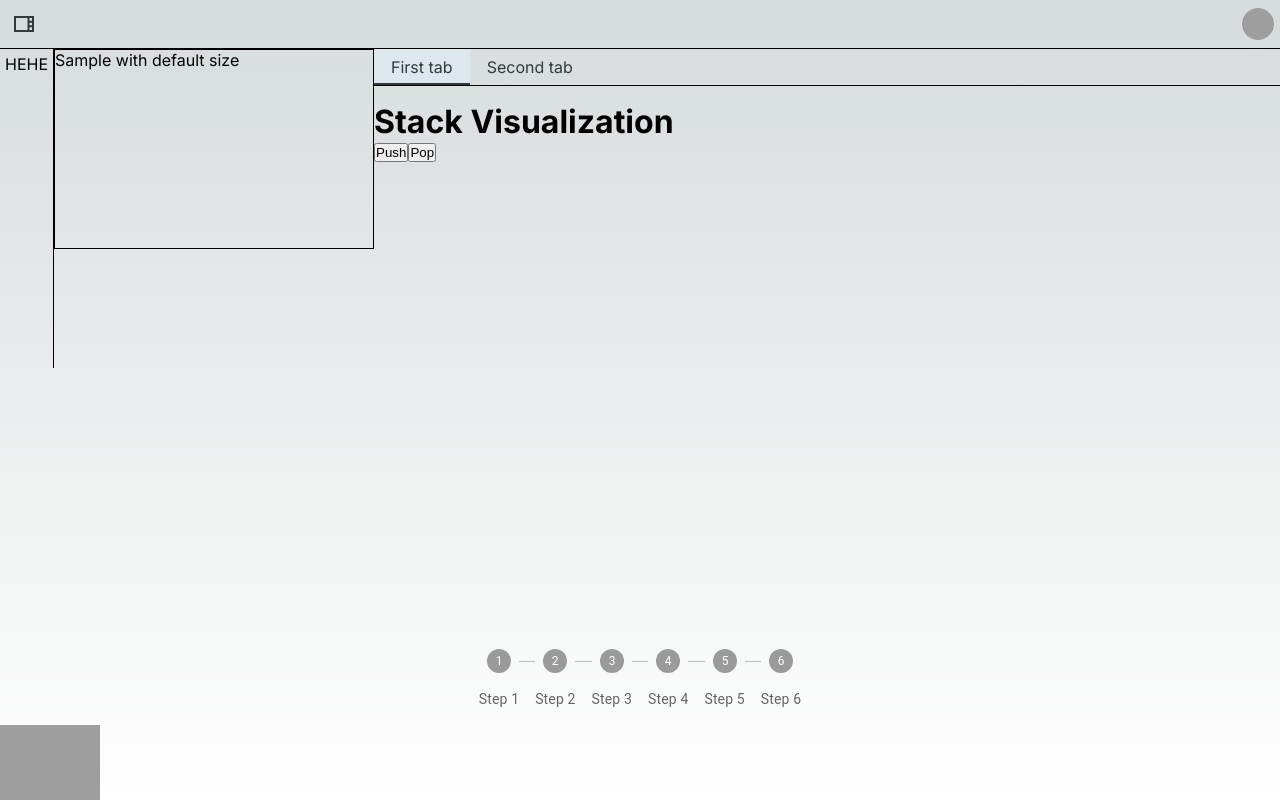
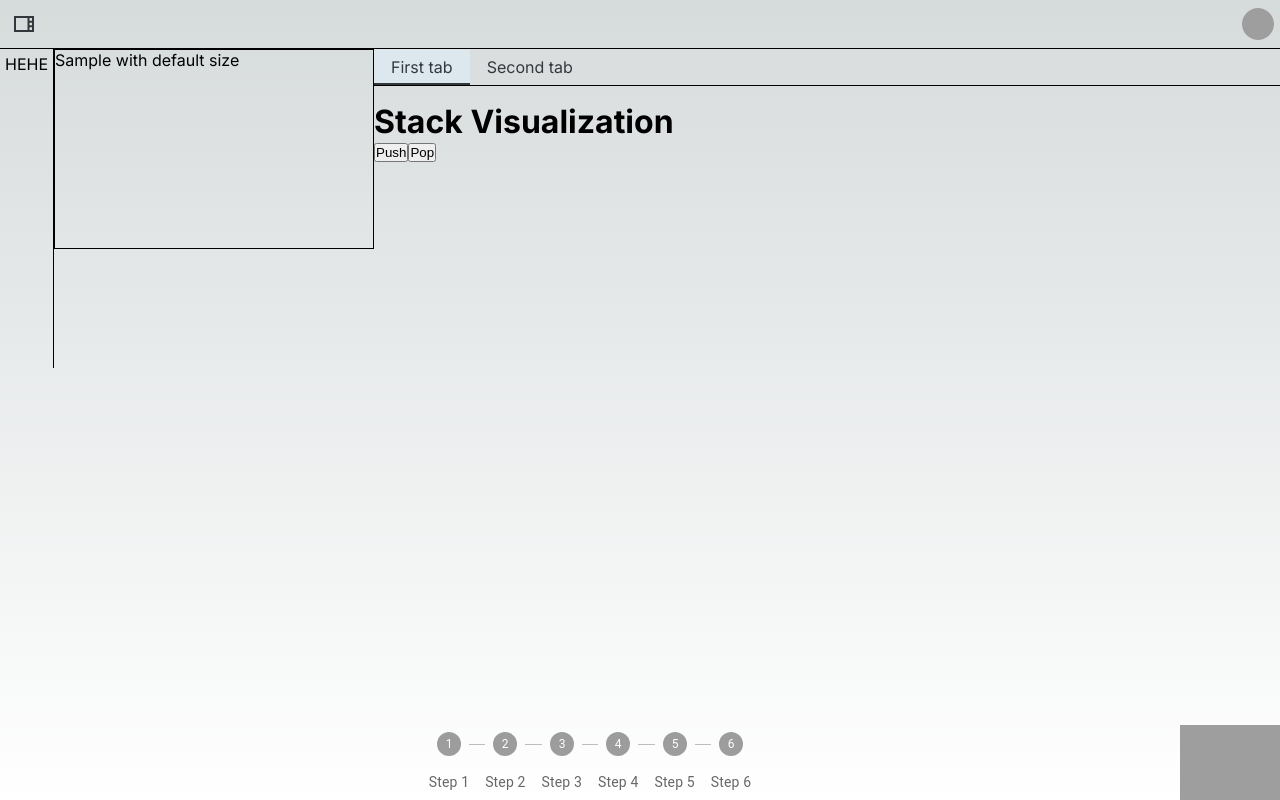
Before and after one commit to unai-zulaika/algo-helper, a Next.js app in the folder frontend/: page / in a window 1280 px wide. Built offline with nearby package versions, Linux system fonts and the light colour scheme; grey boxes are pictures that could not be loaded.

Commit message:
updated footer

```diff
--- a/frontend/src/app/layout.tsx
+++ b/frontend/src/app/layout.tsx
@@ -5,8 +5,8 @@ import "./globals.css";
 const inter = Inter({ subsets: ["latin"] });
 
 export const metadata: Metadata = {
-  title: "Create Next App",
-  description: "Generated by create next app",
+  title: "Algorithm Helper",
+  description: "have better time learning algorithms",
 };
 
 export default function RootLayout({
--- a/frontend/src/components/FooterBar.tsx
+++ b/frontend/src/components/FooterBar.tsx
@@ -10,10 +10,14 @@ export default function FooterBar() {
         width: "100%",
         mt: 4,
         display: "flex",
-        flexDirection: "column",
-        alignItems: "center",
+        flexDirection: "row",
+        justifyContent: "space-between", // Adjusts items to the edges and center
+        alignItems: "center", // Vertically centers items
       }}
     >
+      <Box sx={{ flexGrow: 1, display: "flex", justifyContent: "center" }}>
+        {" "}
+        {/* Centers the stepper */}
         <Stepper activeStep={-1} alternativeLabel>
           {steps.map((label) => (
             <Step key={label}>
@@ -21,18 +25,13 @@ export default function FooterBar() {
             </Step>
           ))}
         </Stepper>
-      <Stack
-        direction="row"
-        justifyContent="space-between"
-        alignItems="end"
-        sx={{ width: "100%", pt: 2 }}
-      >
+      </Box>
+
       <img
         src="https://www.aingoi.com/wp-content/uploads/2019/01/logo-vector-universidad-deusto.jpg"
         alt="Logo"
         style={{ width: 100, height: "auto" }}
       />
-      </Stack>
     </Box>
   );
 }
```
Lines whose indentation alone changed are shown as unchanged.
